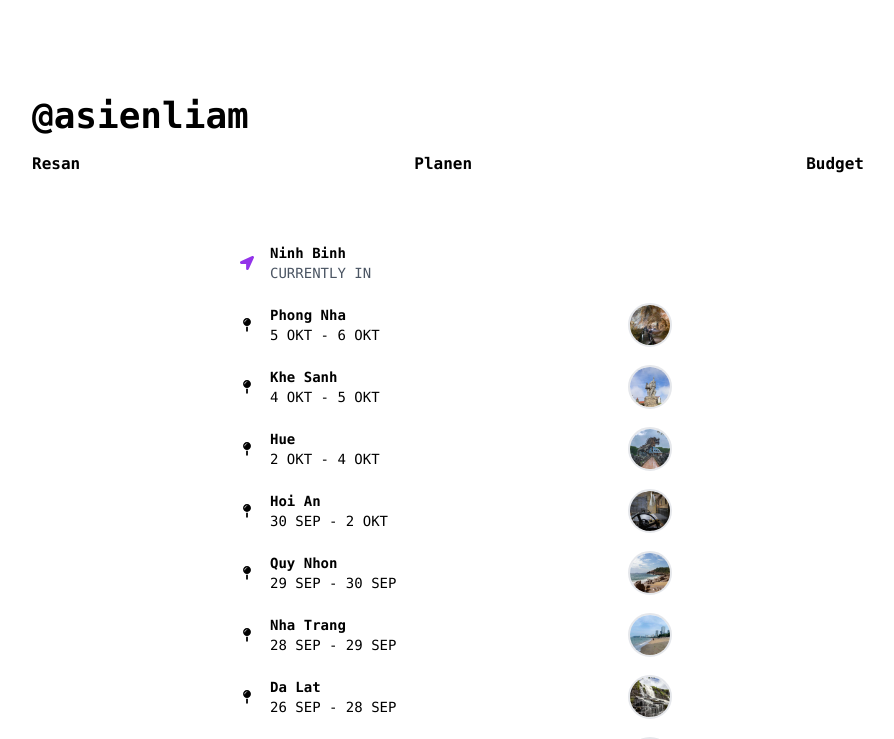
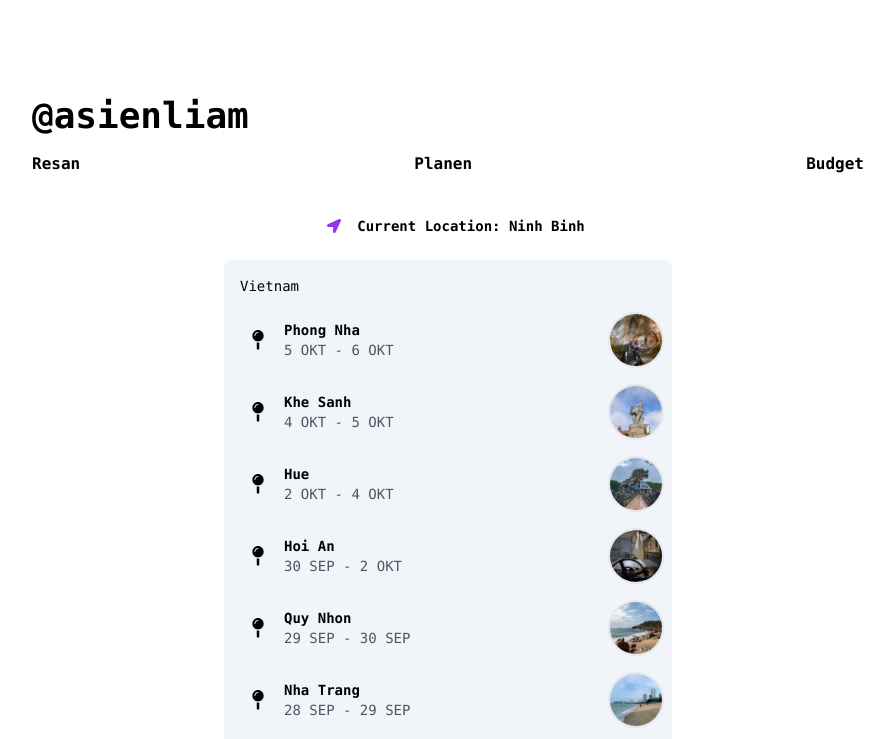
Before and after one commit to liamcco/asienliam, a Next.js app: page /resan in a window 1280 px wide. Shown: the top 739 px of the page, without its empty margins (192-1086 px from the left). Built offline with nearby package versions, Linux system fonts and the light colour scheme.

Commit message:
Update animations

```diff
--- a/app/resan/Location.tsx
+++ b/app/resan/Location.tsx
@@ -1,7 +1,7 @@
-import { FaLocationArrow, FaMapPin } from "react-icons/fa";
+import { FaMapPin } from "react-icons/fa";
 import Image from "next/image";
+import clsx from "clsx";
 import { motion } from "framer-motion";
-import clsx from "clsx";
 
 interface Props {
   city: string;
@@ -12,49 +12,39 @@ interface Props {
 }
 
 export default function Location(props: Props) {
-  const current = <p className="text-gray-600">CURRENTLY IN</p>;
   const imageSize = 40;
 
   return (
     <motion.div
+      layout
       className={clsx(
-        "w-full flex items-center",
-        props.grid ? "flex-col justify-end" : "justify-between",
-        !props.duration && "mb-4"
+        "w-full flex items-center my-4 justify-between",
+        props.grid && "flex-col-reverse justify-end"
       )}
     >
       <motion.div
-        className={clsx(
-          props.grid && [
-            "z-10 absolute rounded-md pr-6",
-            props.duration ? "bg-slate-300" : "bg-purple-400",
-          ]
-        )}
+        className="z-10 rounded-md pr-6"
+        style={{
+          position: props.grid ? "absolute" : "relative",
+        }}
+        animate={{
+          background: props.grid ? "rgba(200, 200, 200)" : "",
+        }}
         layout
       >
         <div className="flex items-center">
-          <div className="p-4">
-            {props.duration ? (
-              <FaMapPin />
-            ) : (
-              <FaLocationArrow
-                className={clsx(!props.grid && "text-purple-600")}
-              />
-            )}
-          </div>
+          <FaMapPin className="text-xl mx-4" />
           <div>
             <h1 className="font-bold">{props.city}</h1>
-            <p className={clsx(!props.duration && "text-gray-600")}>
-              {props.duration ?? "CURRENTLY IN"}
-            </p>
+            <p className="text-gray-600">{props.duration}</p>
           </div>
         </div>
       </motion.div>
       {props.duration && (
         <motion.button
           className={clsx(
-            "rounded-full overflow-hidden border-2",
-            props.grid && "z-0 mb-4"
+            "rounded-full overflow-hidden border-2 z-0",
+            props.grid ? "w-60" : "w-14"
           )}
           onClick={props.handleClick}
           layout
@@ -65,8 +55,7 @@ export default function Location(props: Props) {
             width={512}
             height={512}
             style={{
-              width: props.grid ? imageSize * 5 : imageSize,
-              height: props.grid ? imageSize * 5 : imageSize,
+              objectFit: "cover",
             }}
           />
         </motion.button>
--- a/app/resan/page.tsx
+++ b/app/resan/page.tsx
@@ -3,16 +3,31 @@
 import trip from "./trip.json";
 import Location from "./Location";
 import { useState } from "react";
-import NewCountry from "./NewCountry";
+import { FaLocationArrow } from "react-icons/fa";
+import { motion } from "framer-motion";
 
 export default function Page() {
   const [grid, setGrid] = useState(false);
 
   return (
-    <div className="mt-8 w-full max-w-md mx-auto">
-      {trip.map((country, i) => (
-        <div key={i}>
-          <div className="space-y-4">
+    <>
+      <div className="py-2 flex items-center mx-auto">
+        <FaLocationArrow className="mx-4 text-purple-600" />
+        <p className="text-center font-bold">
+          Current Location: {trip.currently}
+        </p>
+      </div>
+
+      <div className="w-full max-w-md mx-auto">
+        {trip.past.map((country, i) => (
+          <motion.div
+            layout
+            key={i}
+            className="py-2 bg-slate-100 rounded-lg px-2 my-4"
+          >
+            <motion.h2 layout="preserve-aspect" className="m-2">
+              {country.country}
+            </motion.h2>
             {country["cities"].map((city, j) => (
               <Location
                 city={city.city}
@@ -23,12 +38,9 @@ export default function Page() {
                 handleClick={() => setGrid(!grid)}
               />
             ))}
-          </div>
-          {trip[i + 1] && (
-            <NewCountry from={trip[i + 1]["country"]} to={trip[i]["country"]} />
-          )}
-        </div>
-      ))}
-    </div>
+          </motion.div>
+        ))}
+      </div>
+    </>
   );
 }
--- a/app/resan/trip.json
+++ b/app/resan/trip.json
@@ -1,10 +1,9 @@
-[
+{
+    "currently": "Ninh Binh",
+    "past": [
         {
             "country": "Vietnam",
             "cities": [
-                {
-                    "city": "Ninh Binh"
-                },
                 {
                     "city": "Phong Nha",
                     "duration": "5 OKT - 6 OKT",
@@ -62,4 +61,5 @@
                 }
             ]
         }
-]
+    ]
+}
```
